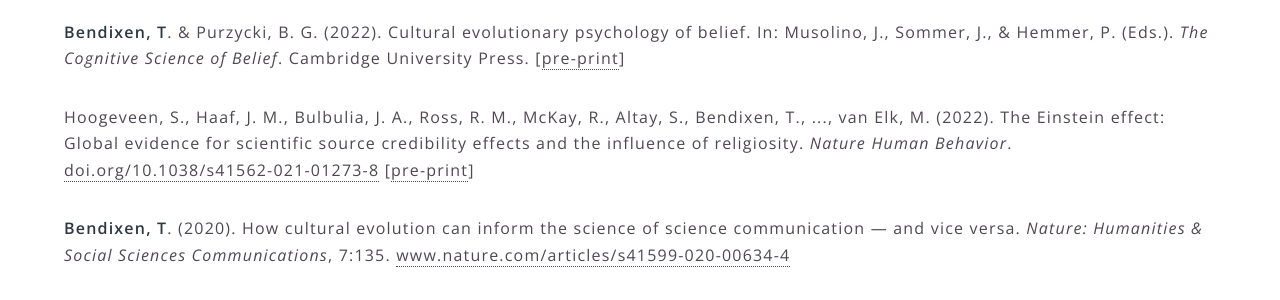
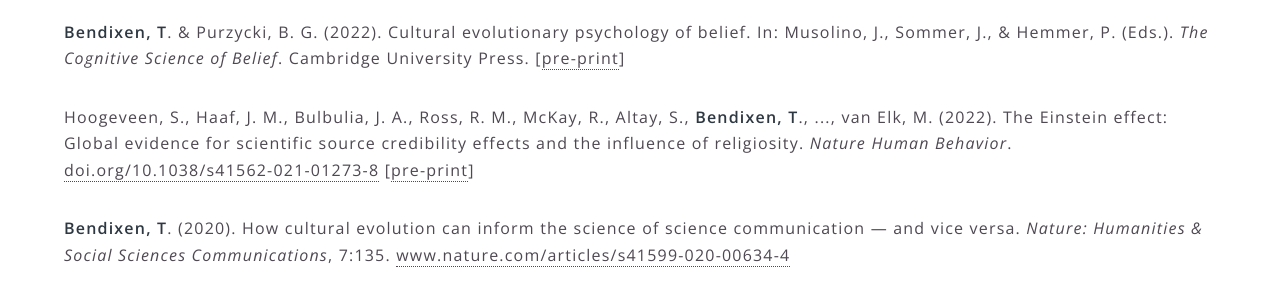
Before and after one commit to tbendixen/tbendixen.github.io, a Jekyll site: the page built from forskning.html, in a window 1280 px wide and 900 px high, scrolled down 1091 px. Shown: the part 154-454 px from the top of the window. Built offline with Jekyll 4.4.1, drawn with Linux system fonts in a browser that asks for light colours.

```diff
--- a/forskning.html
+++ b/forskning.html
@@ -26,7 +26,7 @@ title: Forskning
 				<p><b>Bendixen, T</b>. & Purzycki, B. G. (2022). Cultural evolutionary psychology of belief.
 					In: Musolino, J., Sommer, J., & Hemmer, P. (Eds.). <i>The Cognitive Science of Belief</i>. Cambridge University Press.
 					[<a href="https://pure.au.dk/portal/files/287288727/cultural_evolutionary_psychology_of_belief.pdf">pre-print</a>]</p>
-				<p>Hoogeveen, S., Haaf, J. M., Bulbulia, J. A., Ross, R. M., McKay, R., Altay, S., Bendixen, T</b>., ..., van Elk, M. (2022).
+				<p>Hoogeveen, S., Haaf, J. M., Bulbulia, J. A., Ross, R. M., McKay, R., Altay, S., <b>Bendixen, T</b>., ..., van Elk, M. (2022).
 				The Einstein effect: Global evidence for scientific source credibility effects and the influence of religiosity.
 				<i>Nature Human Behavior</i>. <a href="https://doi.org/10.1038/s41562-021-01273-8">doi.org/10.1038/s41562-021-01273-8</a>
 				[<a href="https://psyarxiv.com/sf8ez/">pre-print</a>]</p>
```
